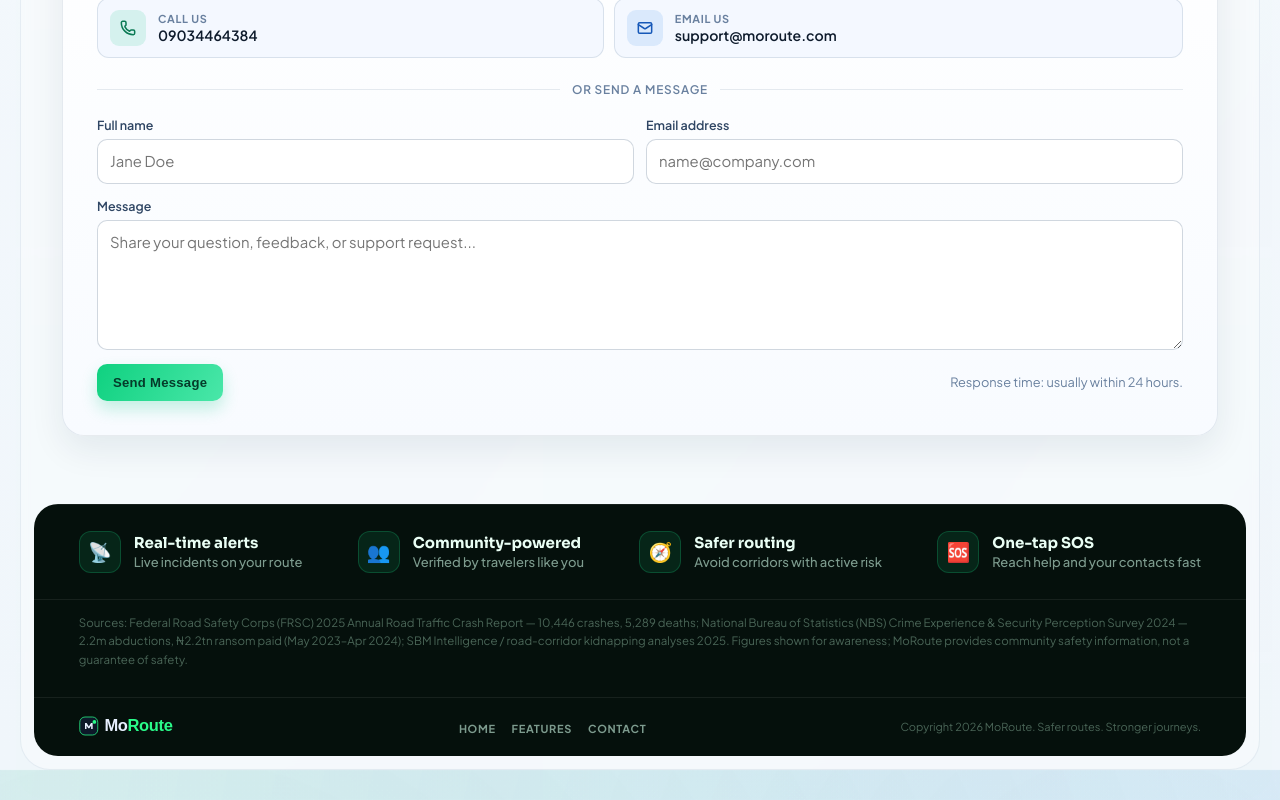
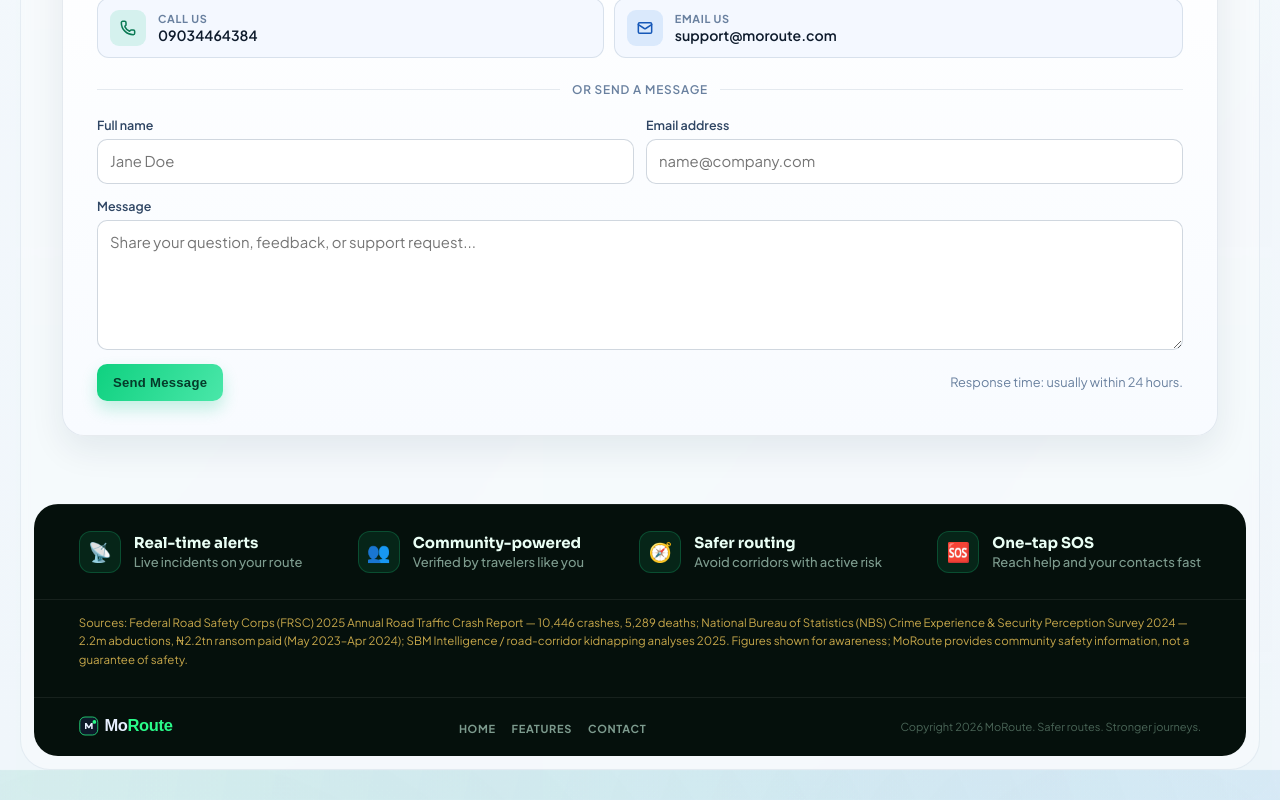
Before and after one commit to femithetechguy/moroute, a Next.js app: page / in a window 1280 px wide. Shown: the part 4170-4970 px from the top of the page. Built offline with nearby package versions, Linux system fonts and the light colour scheme; no server answers.

Commit message:
Fixes FTTG-14: brighten sources text to gold for visibility

```diff
--- a/app/globals.css
+++ b/app/globals.css
@@ -2151,7 +2151,7 @@ body.nav-menu-open .mobile-top-btn {
   margin: 0 auto;
   padding: 14px clamp(16px, 3.5vw, 48px) 28px;
   font-size: 11.5px;
-  color: #4a6557;
+  color: #c8a84b;
   line-height: 1.6;
 }
 
```
